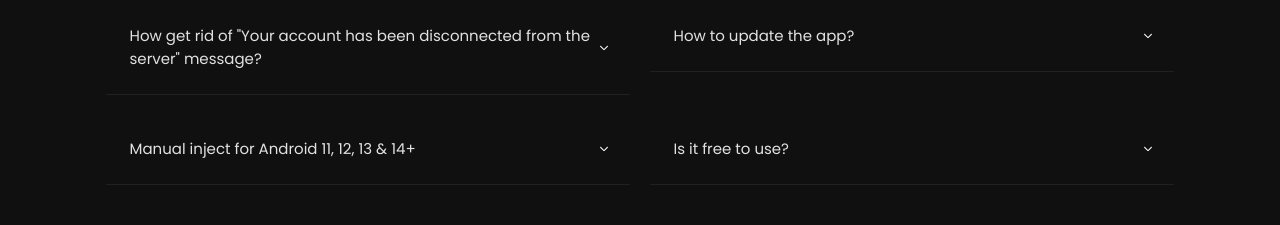
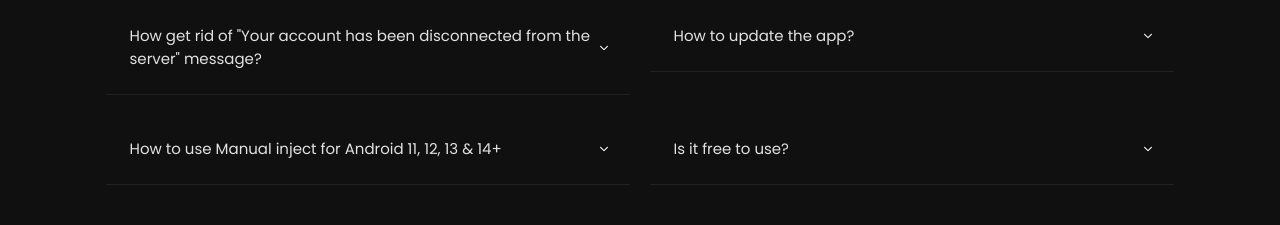
Before and after one commit to Ryuofficial/ryuwebv2, a React (Create React App) app: page / in a window 1280 px wide. Shown: the part 2080-2305 px from the top of the page. Built offline with nearby package versions, Linux system fonts and the light colour scheme.

Commit message:
added new method "Manual Inject"

```diff
--- a/src/components/Accordion.jsx
+++ b/src/components/Accordion.jsx
@@ -26,9 +26,9 @@ function Accordion() {
     },
 
     {
-      title: "Manual inject for Android 11, 12, 13 & 14+",
+      title: "How to use Manual inject for Android 11, 12, 13 & 14+",
       desc: "Watch the tutorial on how to manually inject in Ryumoto GFX, guaranteed to work on Android 11, 12, 13, and 14+.",
-      Link: "https://www.youtube.com/watch?v=W-crx1va-1E",
+      Link: "https://www.youtube.com/watch?v=EK9NQ4BtHlw",
       titleLink: "Watch Video Demo",
     },
 
```
Also changed, not shown: 1 other file (tests, documents, lock files or other folders).
